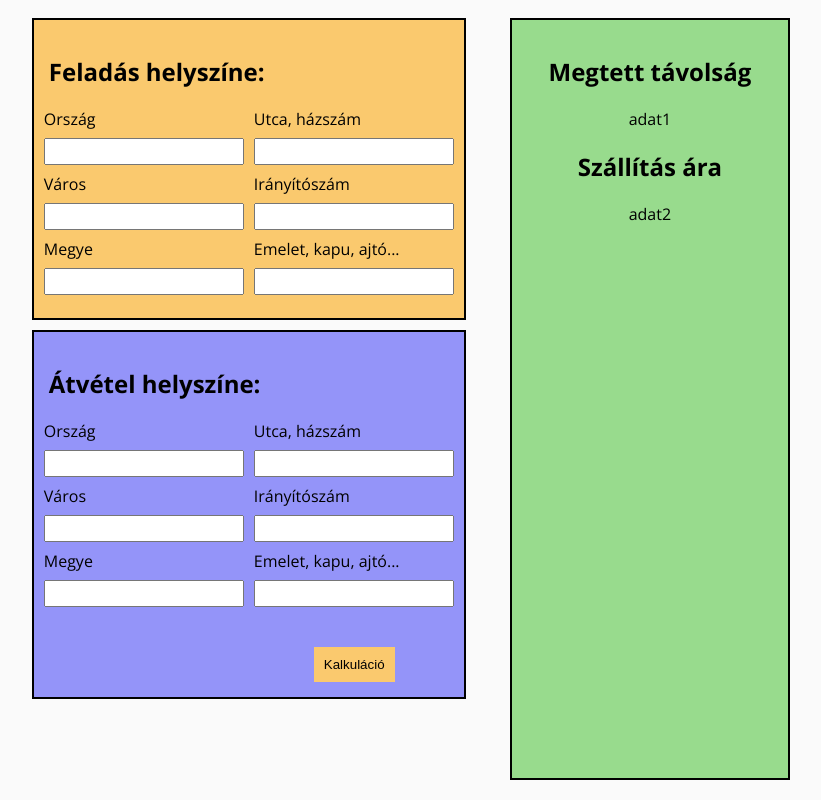
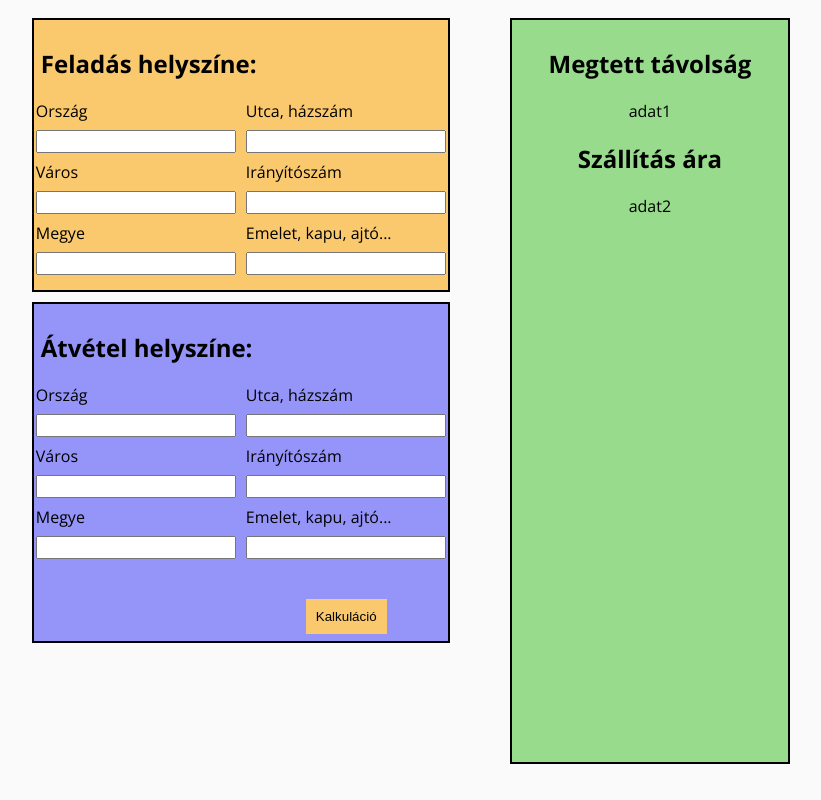
Before and after one commit to vlkeniko/lorenzo, a plain HTML site: page lorenzo/index.html in a window 1280 px wide. Shown: the whole page, without its empty margins (229-1050 px from the left). Drawn offline with nearby package versions, Linux system fonts and the light colour scheme.

Commit message:
Update styles.css
changed input padding

```diff
--- a/lorenzo/styles.css
+++ b/lorenzo/styles.css
@@ -5,7 +5,7 @@ body {
 
 input[type=text] {
     width: 200px;
-    padding: 4px 6px;
+    padding: 2px 4px;
     margin: 8px 0;
     box-sizing: border-box;
 }
@@ -24,7 +24,6 @@ input {
     flex-direction: column;
     flex-wrap: wrap;
     justify-content: center;
-
     max-height: 99vh;
 
 }
@@ -32,7 +31,7 @@ input {
 .forms {
 
 max-width: 400px;
-    padding: 15px;
+    padding: 7px;
     margin-top: 10px;
 
 }
```
